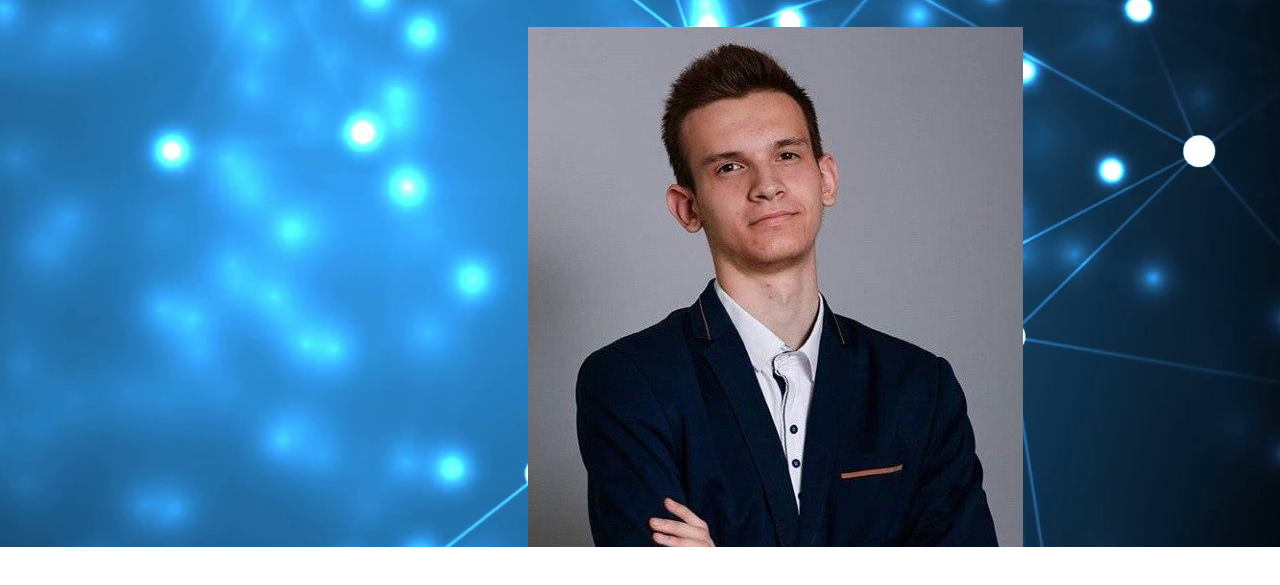
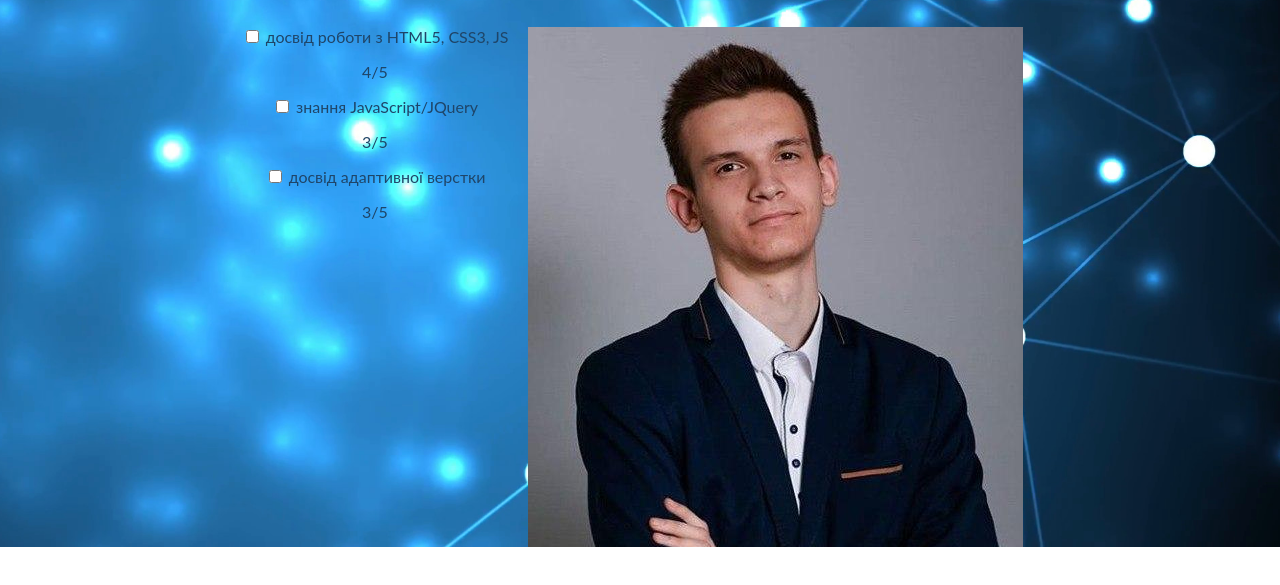
Before and after one commit to pea4a/StrajNEbes1.0, a plain HTML site: page index.html in a window 1280 px wide. Shown: the part 183-768 px from the top of the page. Drawn offline with Linux system fonts and the light colour scheme.

Commit message:
Update index.html

```diff
--- a/index.html
+++ b/index.html
@@ -1,7 +1,7 @@
 <!DOCTYPE html>
 <head>
 <meta http-equiv="Content-Type" content="text/html; charset=utf-8" />
-<title>main</title>
+<title>меню</title>
 <link href="menu.css" rel="stylesheet" type="text/css">
 </head>
 <body>
@@ -18,9 +18,36 @@
   <div class="card">
     <div class="side"><img src="1.jpg" alt="Jimmy Eat World"></div>
     <div class="side back"><h4>Артур Грушницкий</h4>
-	<h5>Доброго дня!
-	Це моя визитівка.На цей час, я здатний написати сторінку на html з підключенням css.Маю базові навички у мові програмування С++.Зараз навчаюсь Python'у для Web</h5>
+	<p>Доброго дня!
+	Це моя визитівка.На цей час, я здатний написати сторінку на html з підключенням css.Маю базові навички у мові програмування С++.Зараз навчаюсь Python'у для Web. Отримав повну середню освіту у м.Черкаси.Зараз оримую ступінь бакалавра у Черкаському Державному Технологічному Університеті.
+	</p>
 	</div>
+  </div>
+  <div class="navigaonusing">
+  <div class="gaonutosal">
+  <div class="pesontedan">
+  <input id="pesontedan-one" type="checkbox" name="pesontedans">
+  <label for="pesontedan-one">досвід роботи з HTML5, CSS3, JS</label>
+  <div class="pesontedan-content">
+  <p>4/5</p>
+  </div>
+  </div>
+  <div class="pesontedan">
+  <input id="pesontedan-two" type="checkbox" name="pesontedans">
+  <label for="pesontedan-two">знання JavaScript/JQuery</label>
+  <div class="pesontedan-content">
+  <p>3/5</p>
+  </div>
+  </div>
+  <div class="pesontedan">
+  <input id="pesontedan-three" type="checkbox" name="pesontedans">
+  <label for="pesontedan-three">досвід адаптивної верстки</label>
+  <div class="pesontedan-content">
+  <p>3/5</p>
+  </div>
+  </div>
+  </div>
+  </div>
   </div>
 </div>
 </body>
```
